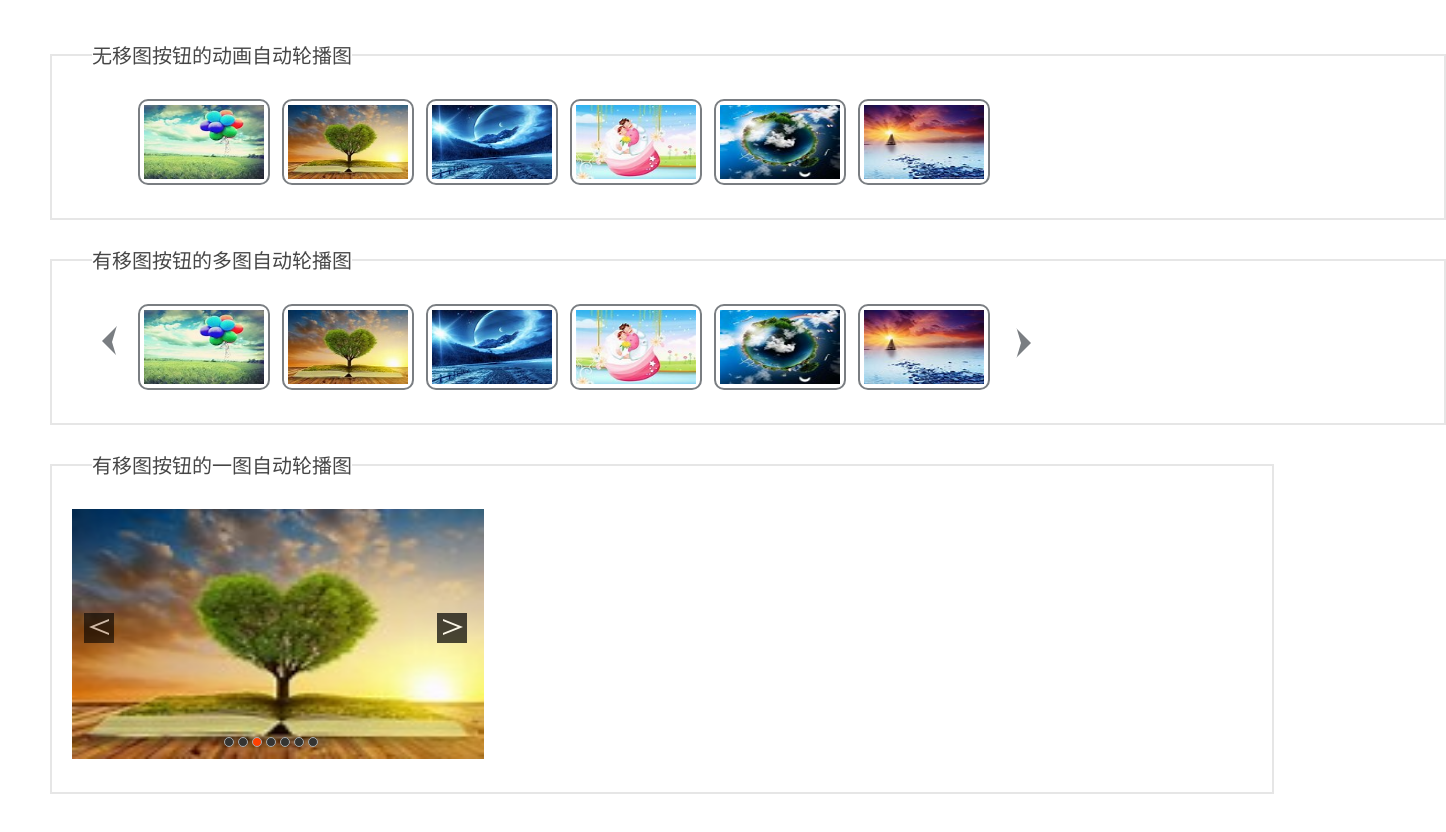
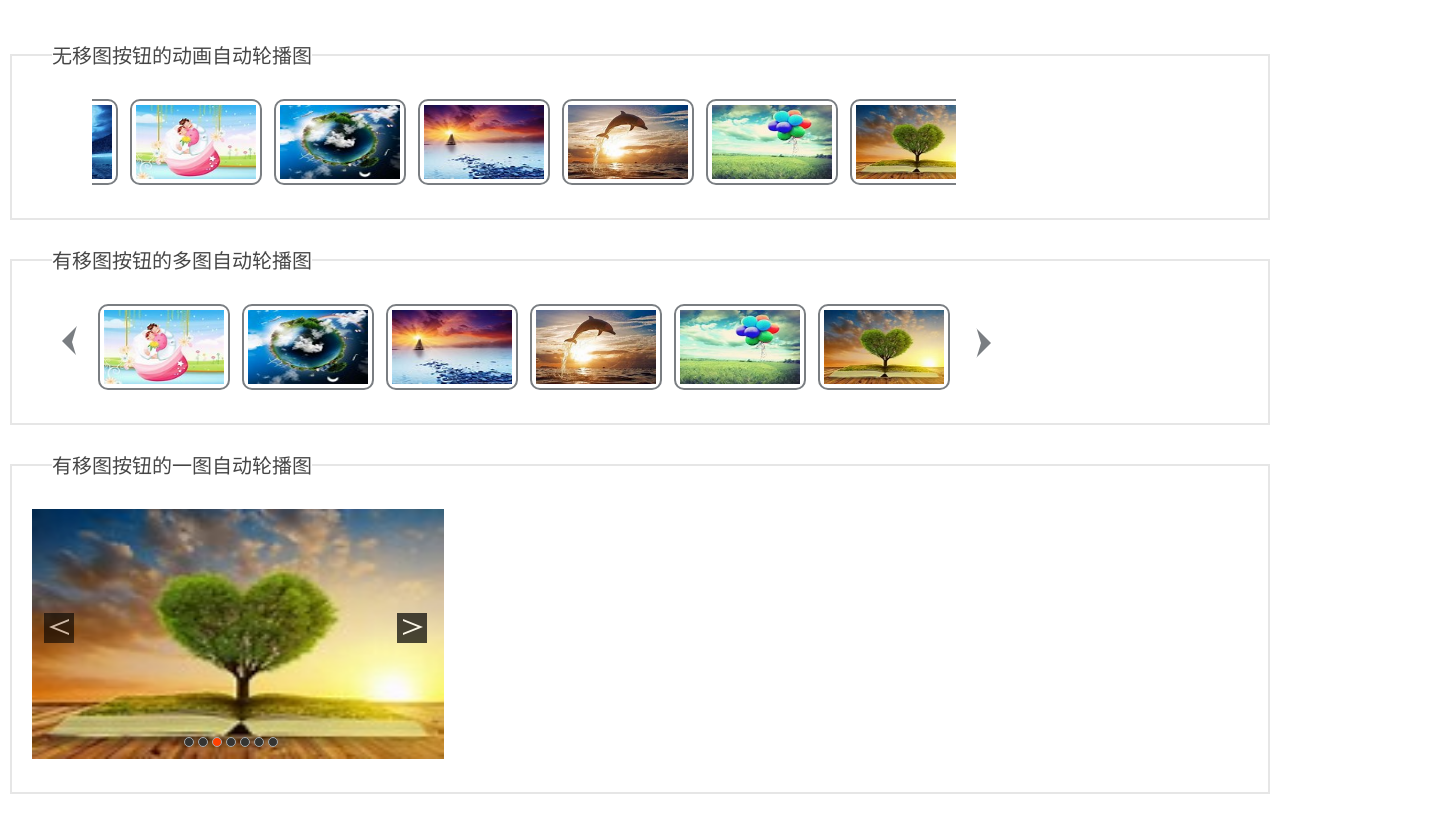
Before and after one commit to czm1290433700/my_vue_cli, a Vue app: page /pcPage/slideShow in a window 1280 px wide. Shown: the top 832 px of the page, 1446 px wide, since content can reach past the window. Built offline with nearby package versions, Linux system fonts and the light colour scheme.

Commit message:
modify sideShow1 and slideShow2 components

```diff
--- a/src/components/slideShow1.vue
+++ b/src/components/slideShow1.vue
@@ -2,7 +2,7 @@
     <div id="slideShow">
         <div class="slide-body">
             <ul ref="slidePics">
-                <li class="image" v-for="item in imageList" :key="item.key" @mouseover="pauseAutoplay()" @mouseleave="autoplay()">
+                <li class="image" v-for="item in imageList" :key="item.key" @mouseover="pauseAutoplay()" @mouseleave="autoplay()" ref="element">
                     <img :src="item">
                 </li>
             </ul>
@@ -36,7 +36,7 @@ export default {
             arr2 = this.imageList.slice(0, this.amounts);
         this.imageList = arr1.concat(this.imageList).concat(arr2);
         //自动轮播
-        // this.autoplay();
+        this.autoplay();
     },
     methods: {
         /**
@@ -44,10 +44,13 @@ export default {
          */
         autoplay: function(){
             let _this = this;
+            /** 因为这里对应的li还没有渲染完成，获取不到margin，暂时用6*2写死 */
+            let width = this.$refs.element[0].offsetWidth + 6 * 2;
+            let value = width * (this.imageList.length - this.amounts); // 因为需要显示amounts个，所以要减掉
             // 定时1秒后再轮播,为的是让鼠标移出重新轮播不要显得太仓促
             _this.timer2 = setTimeout(function(){
                 _this.timer = setInterval(function(){
-                    if(_this.moveDistance > -2704){
+                    if(_this.moveDistance > -1 * value){
                         _this.moveDistance--;
                     }else{
                         _this.moveDistance = 0;
--- a/src/components/slideShow2.vue
+++ b/src/components/slideShow2.vue
@@ -3,7 +3,7 @@
         <div class="arrow-left" @click="moveLeft()"></div>
         <div class="slide-body">
             <ul ref="slidePics">
-                <li class="image" v-for="item in imageList" :key="item.key" @mouseover="pauseAutoplay()" @mouseleave="autoplay()">
+                <li class="image" v-for="item in imageList" :key="item.key" @mouseover="pauseAutoplay()" @mouseleave="autoplay()" ref="element">
                     <img :src="item">
                 </li>
             </ul>
@@ -28,7 +28,8 @@ export default {
             ],
             amounts: 6,
             timer: new Function(),
-            movePic: 0
+            movePic: 0,
+            width: 0
         }
     },
     mounted: function(){
@@ -36,8 +37,10 @@ export default {
         var arr1 = this.imageList.slice(this.imageList.length - this.amounts),
             arr2 = this.imageList.slice(0, this.amounts);
         this.imageList = arr1.concat(this.imageList).concat(arr2);
+        /** 因为这里对应的li还没有渲染完成，获取不到margin，暂时用6*2写死 */
+        this.width = this.$refs.element[0].offsetWidth + 6 * 2;
         //自动轮播
-        // this.autoplay();
+        this.autoplay();
     },
     methods: {
         /**
@@ -73,7 +76,7 @@ export default {
                     this.movePic--;
                 }
             }
-            this.$refs.slidePics.style.left = this.movePic*-208 + "px";
+            this.$refs.slidePics.style.left = this.movePic * -1 * this.width + "px";
         },
         /**
          * 向左移动
--- a/src/style/global/global.css
+++ b/src/style/global/global.css
@@ -13,7 +13,7 @@ a{
 }
 
 .pageArea{
-    padding: 40px 50px;
+    padding: 40px 10px;
 }
 
 fieldset{
@@ -21,6 +21,7 @@ fieldset{
     width: 100%;
     border: 2px solid #E6E6E6;
     margin-bottom: 25px;
+    box-sizing: border-box;
 }
 
 fieldset legend{
--- a/src/style/slideshow/slideshow.css
+++ b/src/style/slideshow/slideshow.css
@@ -85,7 +85,7 @@
 
 @media screen and (max-width: 1366px){
     #slideShow{
-        width: 1352px;
+        width: 1000px;
         height: 89px;
         display: -webkit-box;
         display: -ms-flexbox;
```
